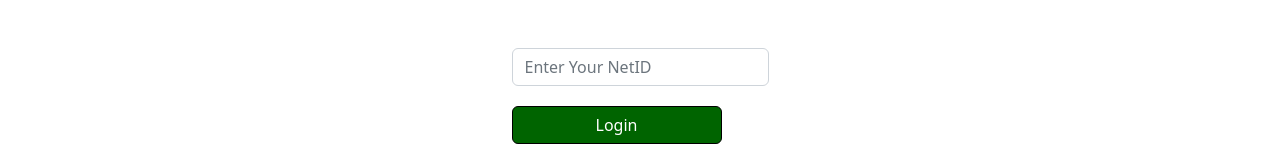
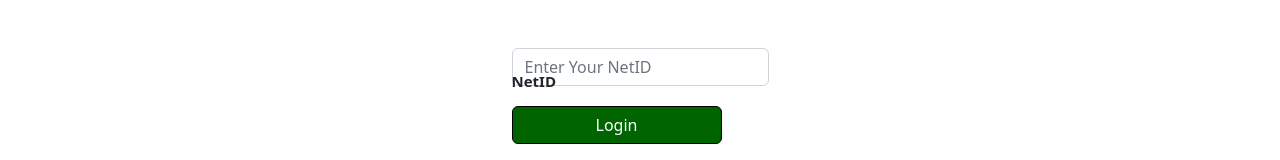
Before and after one commit to UTDallasEPICS/UTDesign-Procurement, a Next.js app in the folder procurement-manager/: page /login in a window 1280 px wide. Shown: the part 392-552 px from the top of the page. Built offline with nearby package versions, Linux system fonts and the light colour scheme; no server answers.

Commit message:
Update index.tsx

```diff
--- a/procurement-manager/pages/login/index.tsx
+++ b/procurement-manager/pages/login/index.tsx
@@ -53,6 +53,12 @@ export default function Login() {
                       alt = "UTD logo" />
                   </div>
 
+                  <p style = {{position: 'fixed', bottom: 300, fontSize: 15}} >
+                    <b>
+                      NetID
+                    </b>
+                  </p>
+
                   <Button
                     style = {{width: 210, backgroundColor:'darkgreen', marginTop:20, borderColor: "black"}}
                     variant = 'primary' onClick = {handleLogin}>
```
